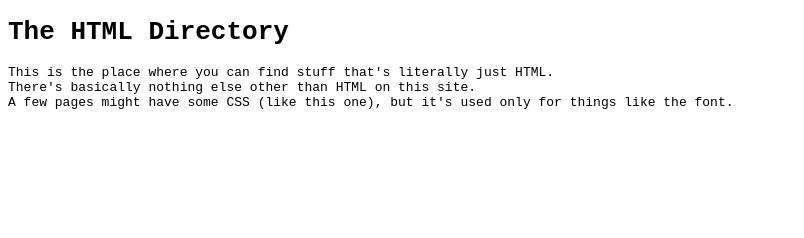
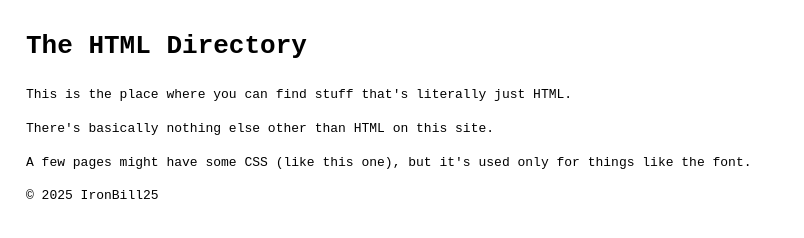
Before and after one commit to Ironbill25/html-directory, a plain HTML site: page index.html in a window 1280 px wide. Shown: the whole page, without its empty margins (0-804 px from the left). Drawn offline with Linux system fonts and the light colour scheme.

Commit message:
Refactor index.html structure and styling

```diff
--- a/index.html
+++ b/index.html
@@ -1,8 +1,29 @@
-<!doctype html>
+<!DOCTYPE html>
 <html lang="en-US">
-  <head><title>The HTML Directory</title><style>*{font-family:monospace;}</style></head>
-  <body>
+<head>
+  <meta charset="UTF-8">
+  <meta name="viewport" content="width=device-width, initial-scale=1.0">
+  <title>The HTML Directory</title>
+  <style>
+    * { font-family: monospace; }
+    body { line-height: 1.6; margin: 2rem; }
+  </style>
+</head>
+<body>
+  <header>
     <h1>The HTML Directory</h1>
-    <p>This is the place where you can find stuff that's literally just HTML. <br> There's basically nothing else other than HTML on this site. <br> A few pages might have some CSS (like this one), but it's used only for things like the font.</p>
-  </body>
+  </header>
+
+  <main>
+    <section>
+      <p>This is the place where you can find stuff that's literally just HTML.</p>
+      <p>There's basically nothing else other than HTML on this site.</p>
+      <p>A few pages might have some CSS (like this one), but it's used only for things like the font.</p>
+    </section>
+  </main>
+
+  <footer>
+    <p>&copy; 2025 IronBill25</p>
+  </footer>
+</body>
 </html>
```
